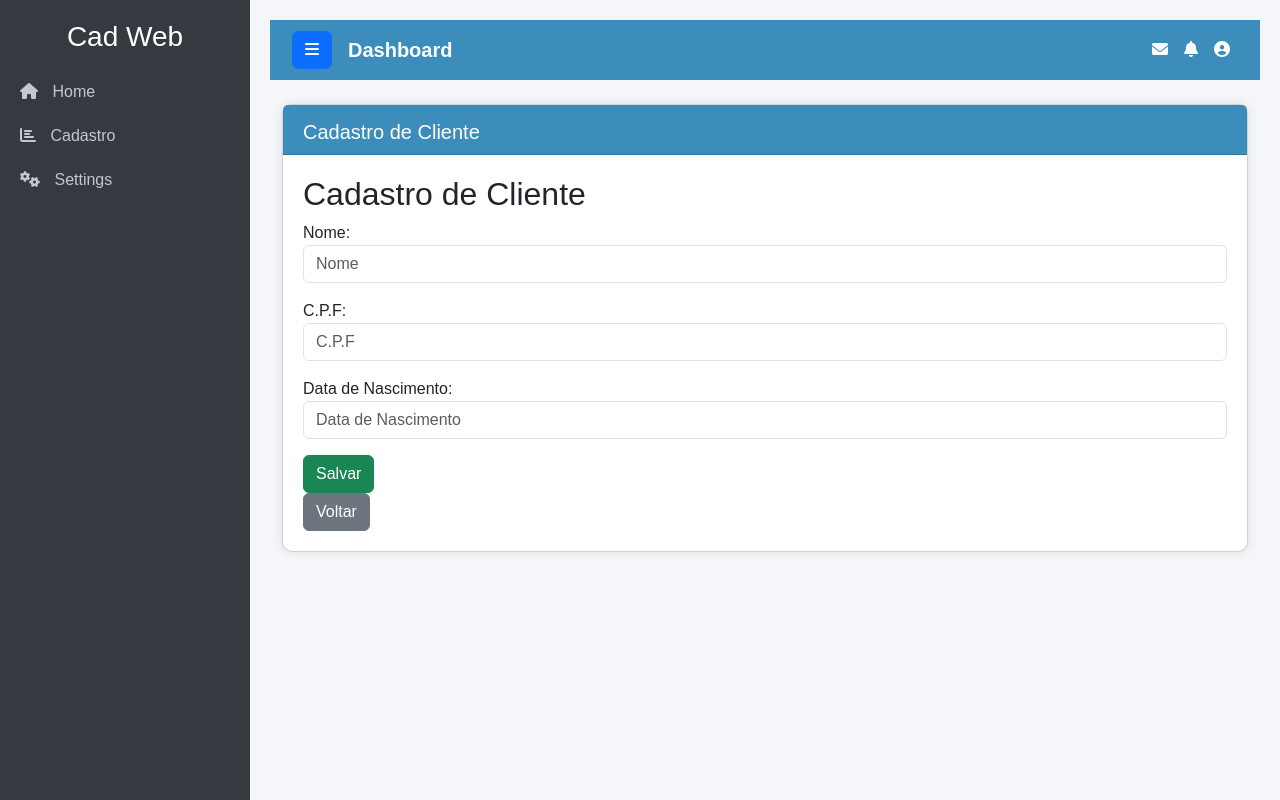
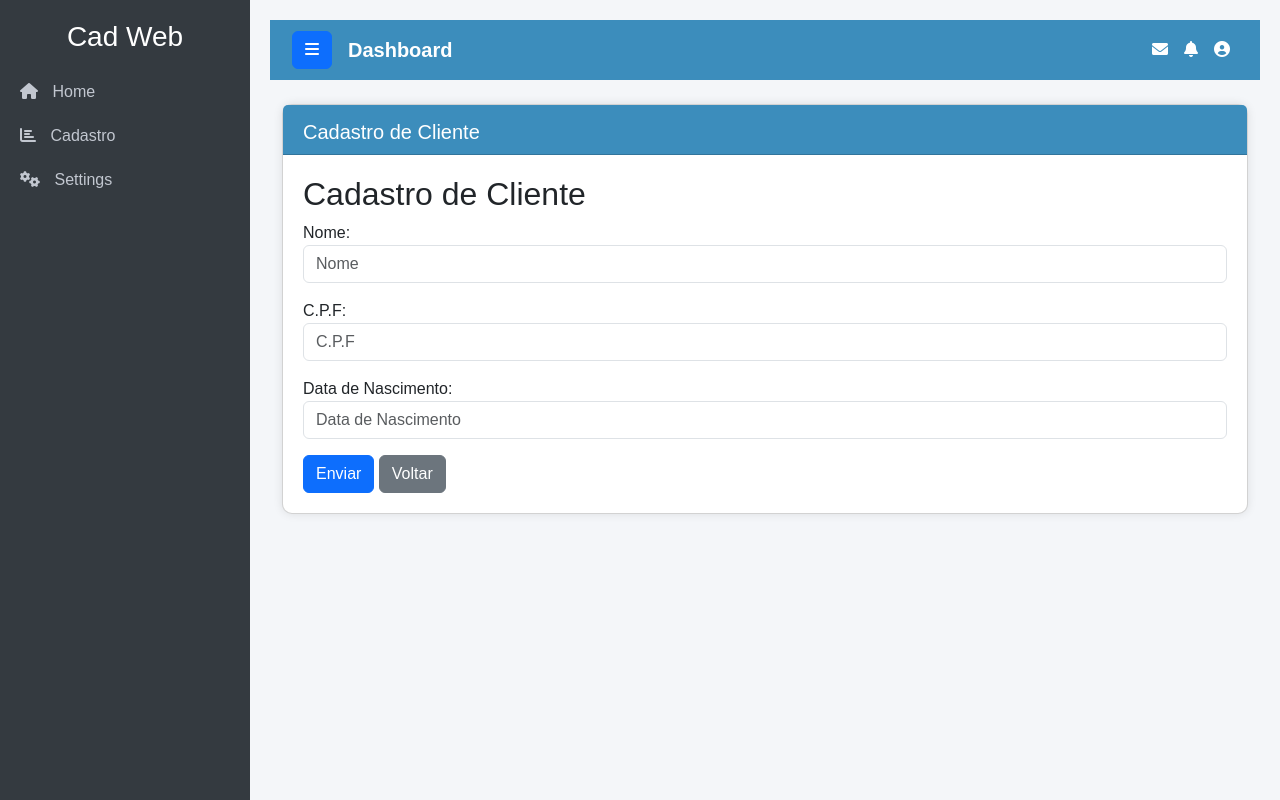
Before and after one commit to Juniorborgesdapaz/CadWeb, a Django app: page /cadastrar/ in a window 1280 px wide. Run offline with Django 4.2, Linux system fonts and the light colour scheme; some libraries are stand-ins or nearby versions.

Commit message:
feito o cliente e o crud

```diff
--- a/templates/cliente/form_cliente.html
+++ b/templates/cliente/form_cliente.html
@@ -12,8 +12,6 @@
     <form method="POST">
         {% csrf_token %}
         {{ form.as_p }}
-        <button type="submit" class="btn btn-success">Salvar</button>
-    </form>
-
-    <a href="{% url 'lista_cliente' %}" class="btn btn-secondary">Voltar</a>
+        <button type="submit" class="btn btn-primary">Enviar</button>
+            <button type="button" class="btn btn-secondary" onclick="location.href='{% url 'lista_cliente' %}'">Voltar</button>
 {% endblock %}
--- a/templates/cliente/lista_cliente.html
+++ b/templates/cliente/lista_cliente.html
@@ -7,7 +7,7 @@
 {% block conteudo %}
     <div class="barrabotoes mb-3">
         <button type="button" class="btn btn-primary btn-sm" onclick="location.href='{% url 'cadastrar_cliente' %}'">Novo Cliente</button>
-        <button type="button" class="btn btn-secondary btn-sm" onclick="location.href='{% url 'lista_cliente' %}'">Recarregar</button>
+        <button type="button" class="btn btn-primary btn-sm" onclick="location.href='{% url 'lista_cliente' %}'">Recarregar</button>
     </div>
 
     <table class="table table-bordered table-hover">
--- a/templates/menu.html
+++ b/templates/menu.html
@@ -13,7 +13,7 @@
                 <a href="#" class="nav-link">Produtos</a>
             </li>
             <li class="nav-item">
-                <a href="{% url 'cadastrar_cliente' %}" class="nav-link">Clientes</a>
+                <a href="{% url 'lista_cliente' %}" class="nav-link">Clientes</a>
             </li>
             <li class="nav-item">
                 <a href="#" class="nav-link">Pedidos</a>
```
Also changed, not shown: templates/cadastrar_cliente.html (+5 -3 lines).
